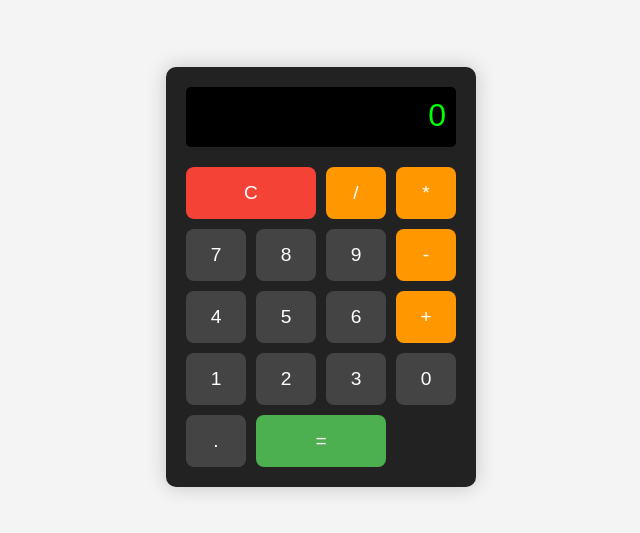
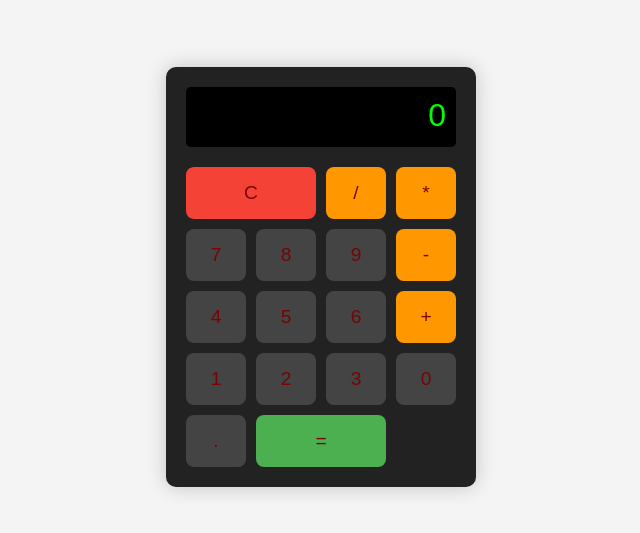
Before and after one commit to nehayadav05/Practice-Git, a plain HTML site: page index.html in a window 1280 px wide. Shown: the part 131-664 px from the top of the page, without its empty margins (319-959 px from the left). Drawn offline with Linux system fonts and the light colour scheme.

Commit message:
Checking Calculator

```diff
--- a/index.html
+++ b/index.html
@@ -43,7 +43,7 @@
       border: none;
       border-radius: 8px;
       background-color: #444;
-      color: white;
+      color: rgb(118, 5, 5);
       cursor: pointer;
       transition: background 0.2s;
     }
```
